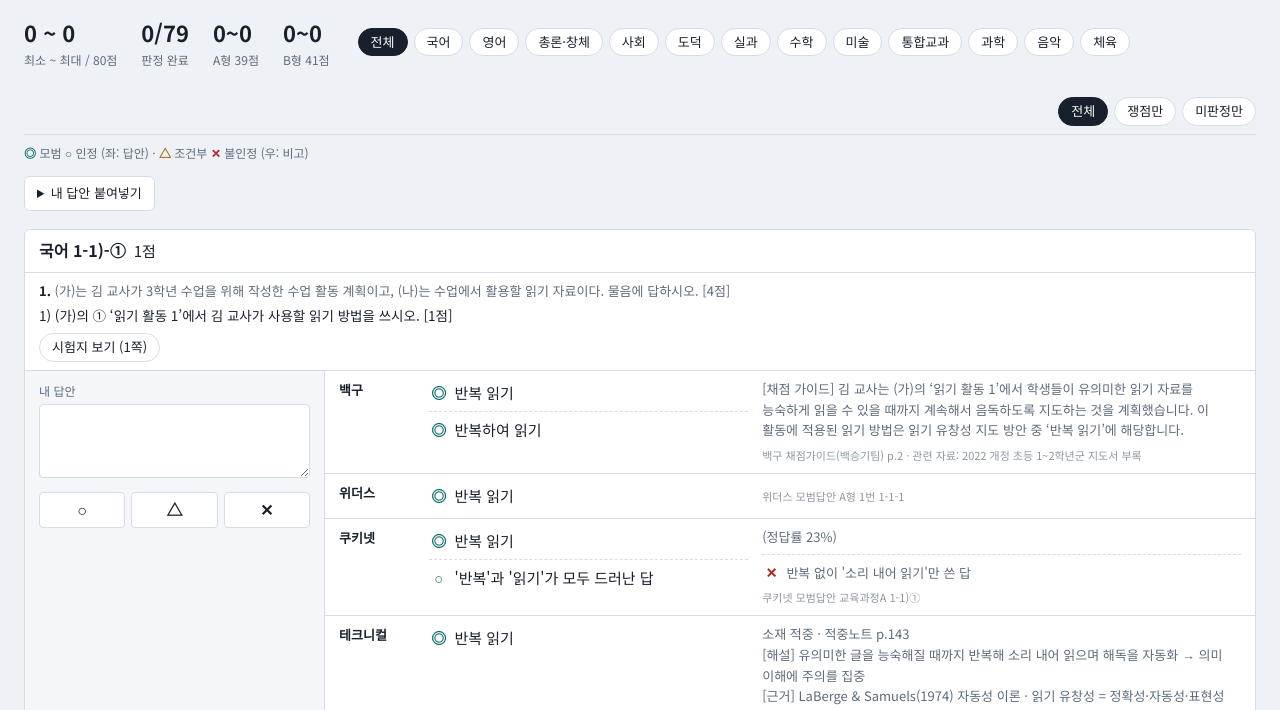
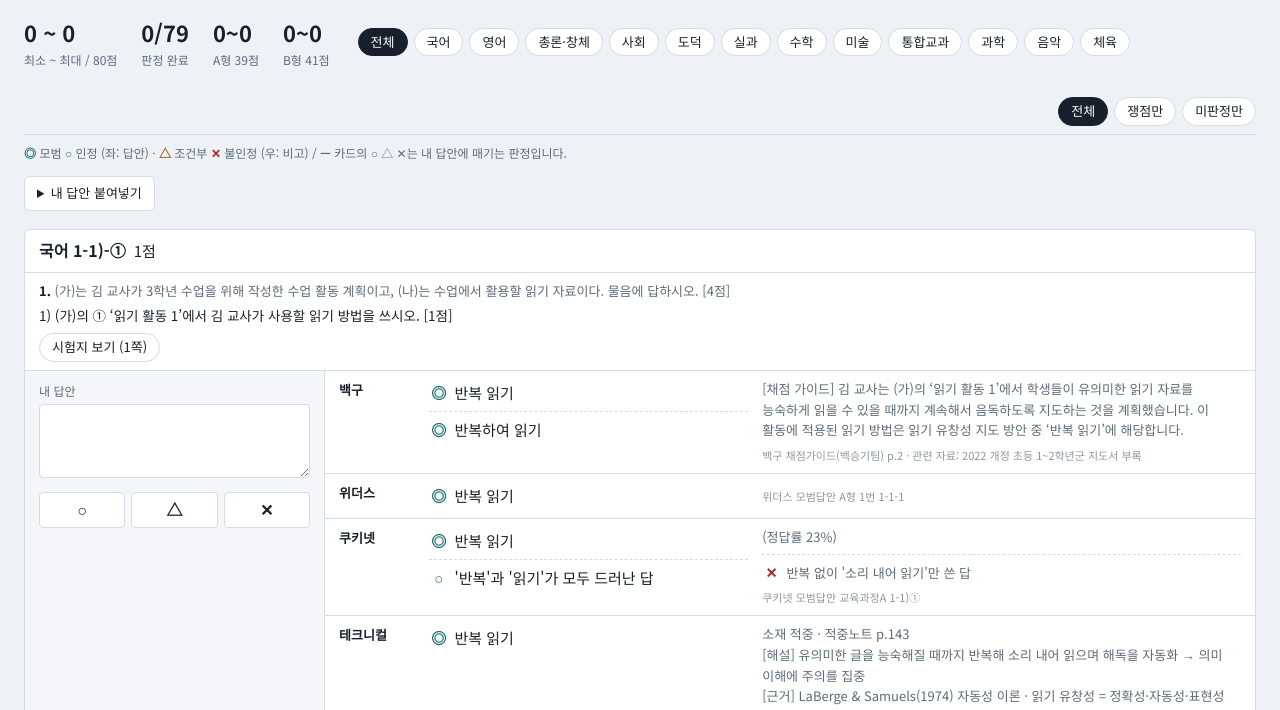
Before and after one commit to wybhrockstar/2027-IMGO-Scoring, a plain HTML site: page index.html in a window 1280 px wide. Shown: the part 76-786 px from the top of the page. Drawn offline with Linux system fonts and the light colour scheme.

Commit message:
Add files via upload

```diff
--- a/index.html
+++ b/index.html
@@ -85,7 +85,7 @@ details.tool textarea{width:min(640px,80vw);height:110px;display:block;margin-to
   <div class="filters" id="filters"></div>
 </div>
 
-<div class="legend"><i class="mk1">◎</i> 모범 <i class="mk2">○</i> 인정 (좌: 답안) · <i class="mk3">△</i> 조건부 <i class="mk4">✕</i> 불인정 (우: 비고)</div>
+<div class="legend"><i class="mk1">◎</i> 모범 <i class="mk2">○</i> 인정 (좌: 답안) · <i class="mk3">△</i> 조건부 <i class="mk4">✕</i> 불인정 (우: 비고) / <i class="mk5">—</i> 카드의 ○ △ ✕는 내 답안에 매기는 판정입니다.</div>
 
 <div class="tools">
 <details class="tool"><summary>내 답안 붙여넣기</summary>
```
